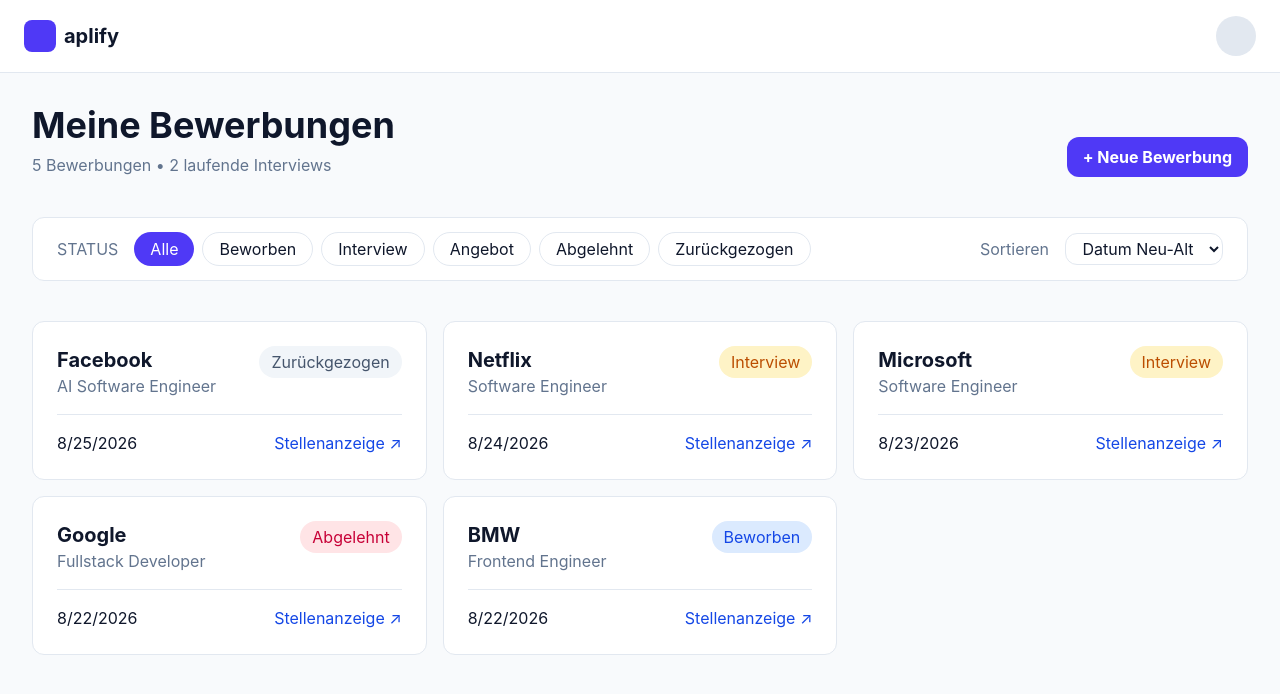
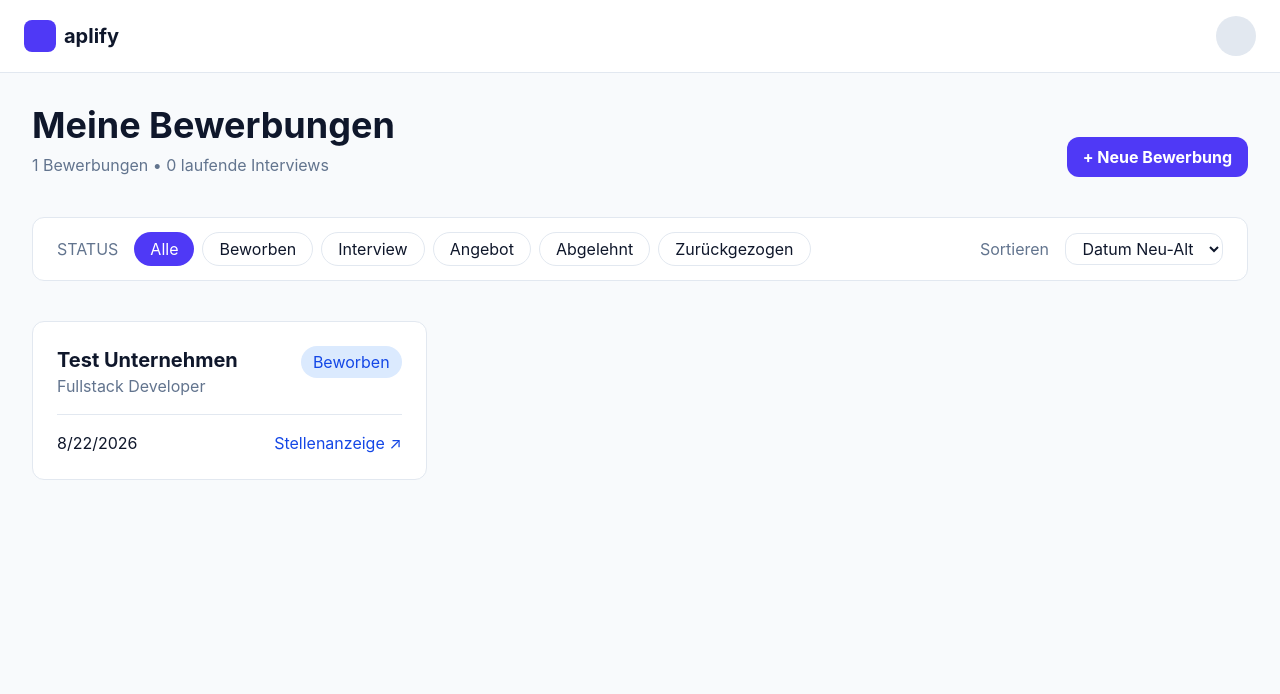
Before and after one commit to lucasxgraf/aplify, a React (Vite) app: page / in a window 1280 px wide. Shown: the top 694 px of the page. Built offline with nearby package versions, Linux system fonts and the light colour scheme.

Commit message:
feat: implement local storage persistence for application data in dashboard

```diff
--- a/src/components/application_dashboard.tsx
+++ b/src/components/application_dashboard.tsx
@@ -1,4 +1,4 @@
-import { useState } from 'react';
+import { useState, useEffect } from 'react';
 import { Statusbar } from './statusbar'
 import { ApplicationCard } from './application_card'
 import { ApplicationModal } from './application_modal'
@@ -7,48 +7,26 @@
 export const ApplicationDashboard = () => {
     const [activeStatus, setActiveStatus] = useState<string>("Alle");
     const [activeSort, setActiveSort] = useState<string>("Datum Neu-Alt");
-    const [applications, setApplications] = useState<Application[]>([
-    {
-            id:1,
-            company:'Google',
-            position:'Fullstack Developer',
-            status:'Abgelehnt',
-            appliedDate:new Date(Date.now() - 1000 * 60 * 60 * 24 * 3),
-            jobPostingUrl: 'https://google.com'
-        },
-        {
-            id:2,
-            company:'Netflix',
-            position:'Software Engineer',
-            status:'Interview',
-            appliedDate:new Date(Date.now() - 1000 * 60 * 60 * 24 * 1),
-            jobPostingUrl: 'https://facebook.com'
-        },
-        {
-            id:3,
-            company:'Microsoft',
-            position:'Software Engineer',
-            status:'Interview',
-            appliedDate:new Date(Date.now() - 1000 * 60 * 60 * 24 * 2),
-            jobPostingUrl: 'https://facebook.com'
-        },
-        {
-            id:4,
-            company:'Facebook',
-            position:'AI Software Engineer',
-            status:'Zurückgezogen',
-            appliedDate:new Date(Date.now()),
-            jobPostingUrl: 'https://facebook.com'
-        },
-        {
-            id:5,
-            company:'BMW',
-            position:'Frontend Engineer',
-            status:'Beworben',
-            appliedDate:new Date(Date.now() - 1000 * 60 * 60 * 24 * 3),
-            jobPostingUrl: 'https://bmw.com'
-        },
-    ])
+    const [applications, setApplications] = useState<Application[]>(() => {
+        const storedApplications = localStorage.getItem("applications");
+        const parsedApplications = storedApplications ? JSON.parse(storedApplications) : [
+            {
+                id:1,
+                company:'Test Unternehmen',
+                position:'Fullstack Developer',
+                status:'Beworben',
+                appliedDate:new Date(Date.now() - 1000 * 60 * 60 * 24 * 3),
+                jobPostingUrl: 'https://google.com'
+            }
+        ];
+        return parsedApplications.map((app: Application) => {
+            return {
+                ...app,
+                appliedDate: new Date(app.appliedDate),
+            }
+        })
+    })
+
     const [isModalOpen, setIsModalOpen] = useState<boolean>(false);
     const [activeApplication, setActiveApplication] = useState<Application | null>(null);
 
@@ -101,6 +79,10 @@
         setActiveApplication(null)
     }
 
+    useEffect(() => {
+        localStorage.setItem("applications", JSON.stringify(applications));
+    }, [applications])
+
     return (
         <div className="min-h-dvh bg-slate-50 p-8">
             <div className="flex items-end justify-between">
```
